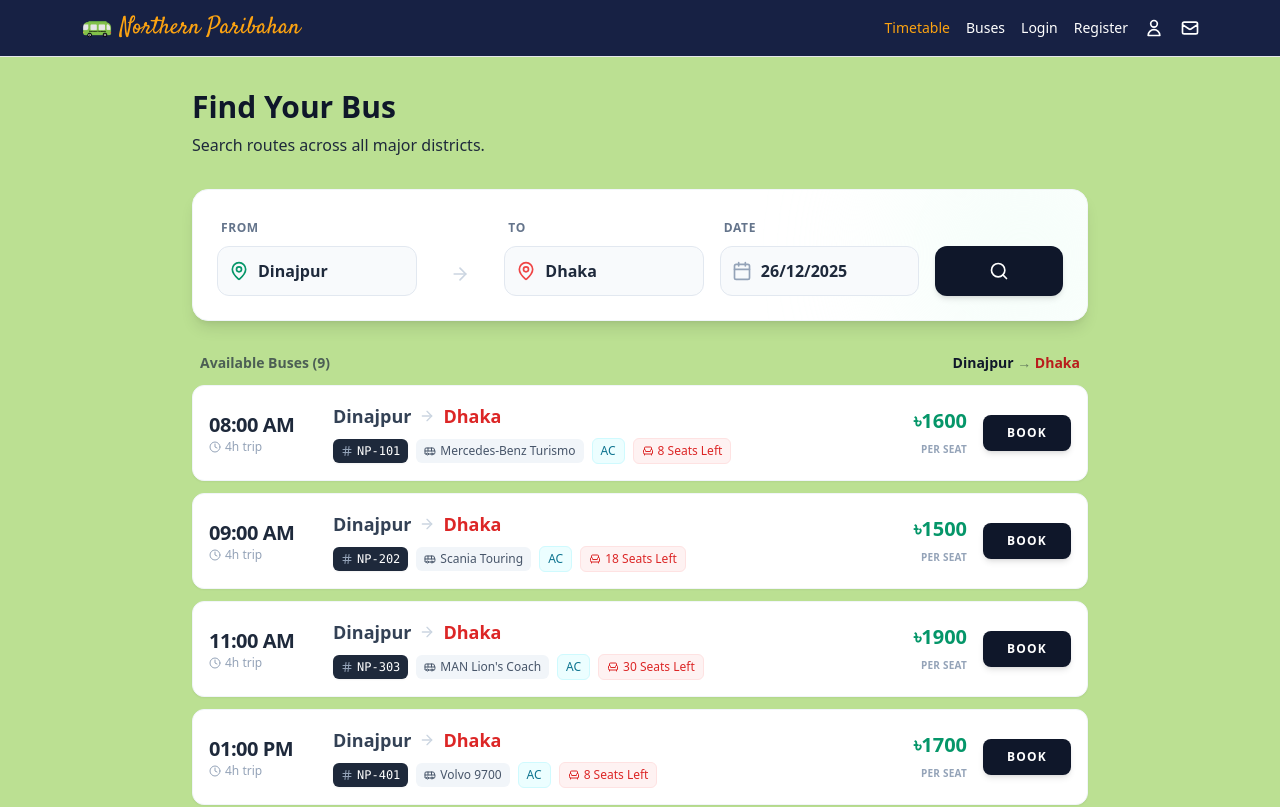
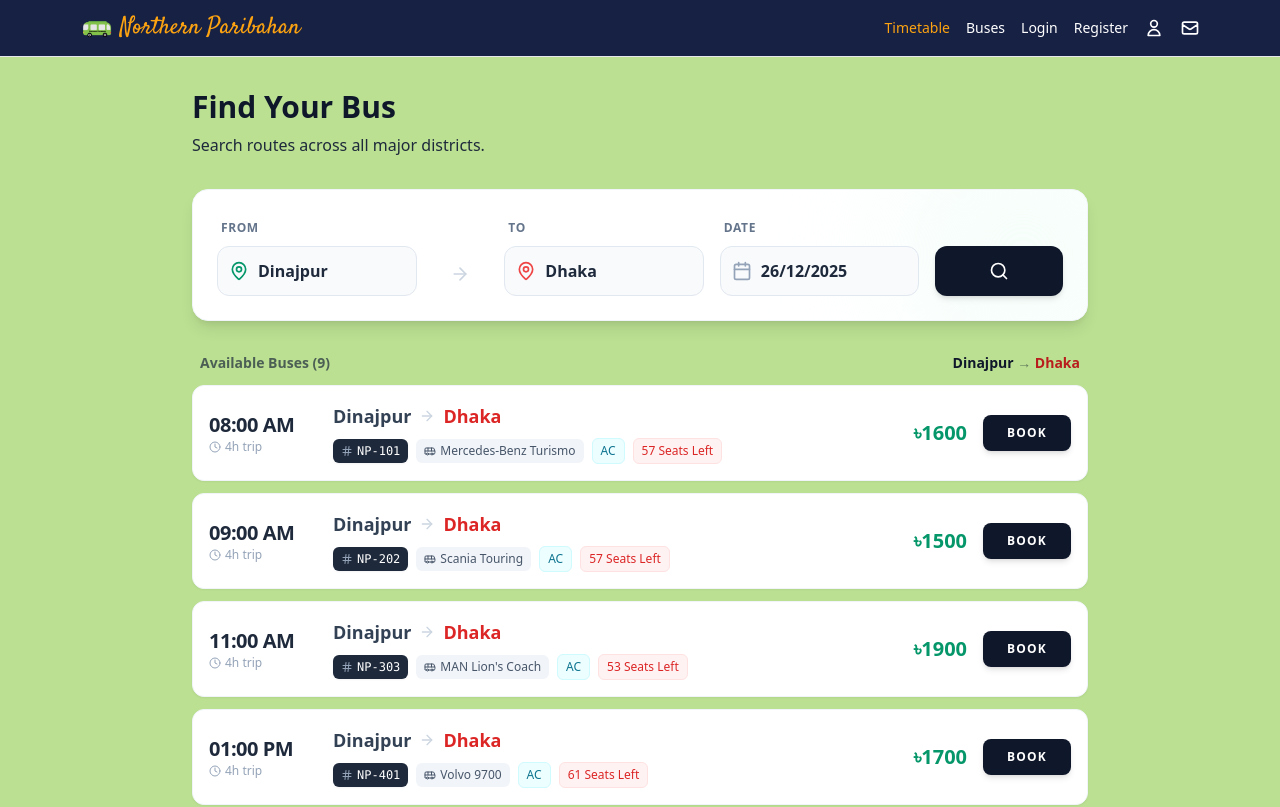
Before and after one commit to uzicodes/Northern-Paribahan, a Next.js app in the folder frontend/: page /timetable in a window 1280 px wide. Shown: the top 807 px of the page. Built offline with nearby package versions, Linux system fonts and the light colour scheme.

Commit message:
feat: added total seats for each of the buses

```diff
--- a/frontend/app/timetable/page.tsx
+++ b/frontend/app/timetable/page.tsx
@@ -32,42 +32,42 @@ const FLEET_MODELS = [
   {
     name: "Mercedes-Benz Turismo",
     type: "AC",
-    capacity: "45-55",
+    capacity: "57",
     basePrice: 1200,
     units: ["NP-101", "NP-102", "NP-103"]
   },
   {
     name: "Scania Touring",
     type: "AC",
-    capacity: "48-52",
+    capacity: "57",
     basePrice: 1100,
     units: ["NP-201", "NP-202", "NP-203"]
   },
   {
     name: "MAN Lion's Coach",
     type: "AC",
-    capacity: "50-55",
+    capacity: "53",
     basePrice: 1500,
     units: ["NP-301", "NP-302", "NP-303"]
   },
   {
     name: "Volvo 9700",
     type: "AC",
-    capacity: "45-50",
+    capacity: "61",
     basePrice: 1300,
     units: ["NP-401", "NP-402", "NP-403"]
   },
   {
     name: "Hino RK8",
     type: "Non-AC",
-    capacity: "40-45",
+    capacity: "50",
     basePrice: 600,
     units: ["NP-501", "NP-502", "NP-503"]
   },
   {
     name: "Ashok Leyland Viking",
     type: "Non-AC",
-    capacity: "42-48",
+    capacity: "58",
     basePrice: 400,
     units: ["NP-601", "NP-602", "NP-603"]
   },
@@ -153,8 +153,9 @@ function TimetableContent() {
 
       const finalPrice = model.type === 'AC' ? model.basePrice + 400 : model.basePrice;
 
-      // Random seats available
-      const seatsAvailable = Math.floor(Math.random() * 30) + 5;
+      // Get total capacity
+      const maxSeats = parseInt(model.capacity);
+      const seatsAvailable = maxSeats;
 
       return {
         id: `${from}-${to}-${selectedDate}-${slotIndex}`,
@@ -334,7 +335,7 @@ function TimetableContent() {
                         </span>
 
                         <span className="inline-flex items-center gap-1 px-2 py-1 rounded-md bg-red-50 border border-red-100 text-red-600 font-medium">
-                            <Armchair className="w-3 h-3" /> {route.seatsAvailable} Seats Left
+                            {route.seatsAvailable} Seats Left
                         </span>
                         </div>
                     </div>
@@ -343,7 +344,6 @@ function TimetableContent() {
                     <div className="flex items-center justify-between sm:justify-end gap-4 border-t sm:border-0 border-slate-50 pt-3 sm:pt-0 mt-2 sm:mt-0">
                         <div className="text-right">
                             <span className="block text-xl font-extrabold text-emerald-600">৳{route.price}</span>
-                            <span className="text-[10px] text-slate-400 uppercase font-bold tracking-wide">Per Seat</span>
                         </div>
                         <button className="px-6 py-2.5 bg-slate-900 hover:bg-emerald-600 text-white text-xs font-bold uppercase tracking-widest rounded-lg transition-all shadow-md hover:shadow-emerald-200">
                             Book
```
